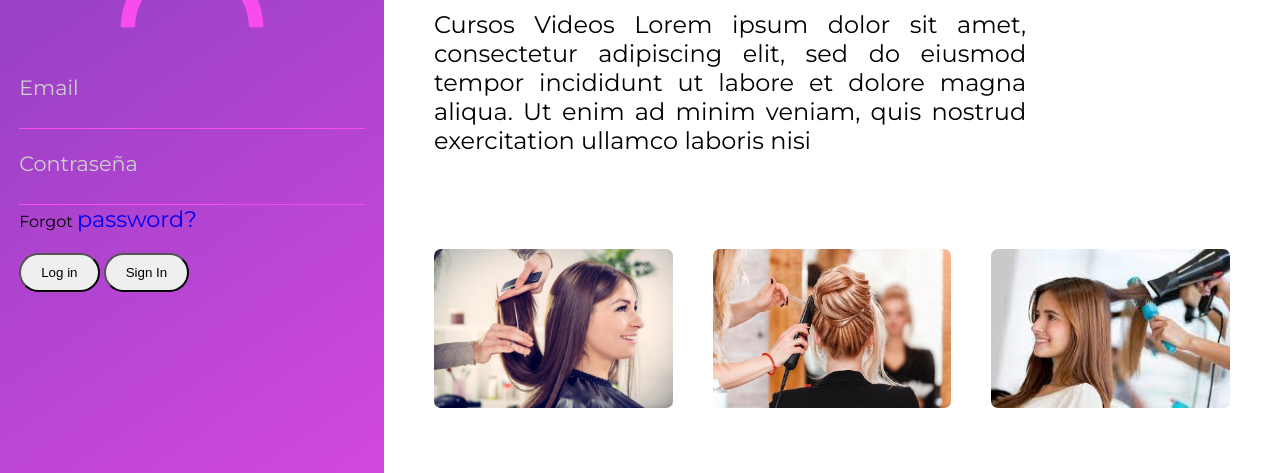
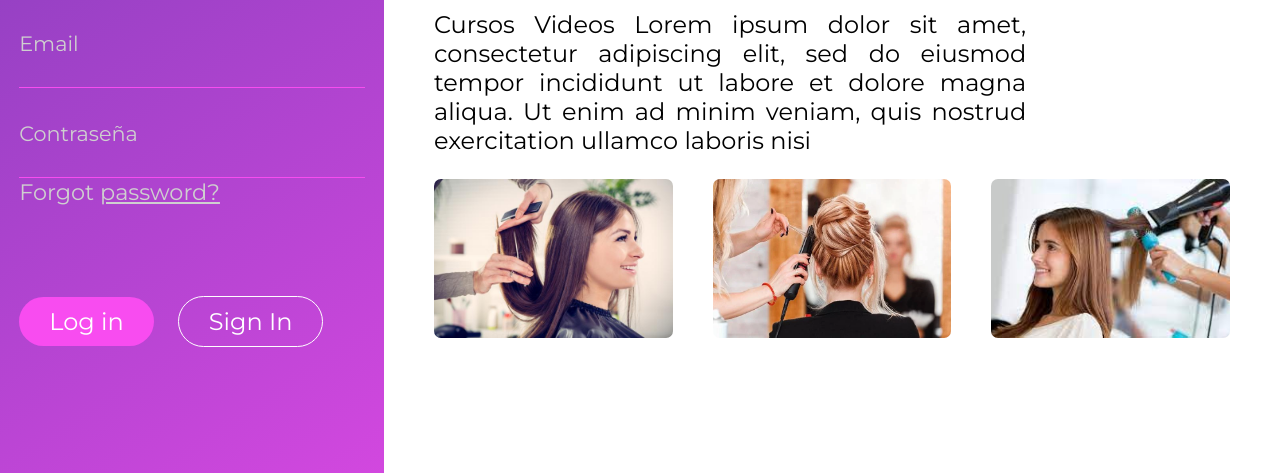
Before and after one commit to Fran55sh/LMS, a plain HTML site: page index.html in a window 1280 px wide. Shown: the part 327-800 px from the top of the page. Drawn offline with Linux system fonts and the light colour scheme.

Commit message:
Estilos pantalla logueo

```diff
--- a/index.html
+++ b/index.html
@@ -1,5 +1,6 @@
 <!DOCTYPE html>
 <html lang="en">
+
 <head>
   <meta charset="UTF-8" />
   <meta http-equiv="X-UA-Compatible" content="IE=edge" />
@@ -10,6 +11,7 @@
   <link rel="stylesheet" href="styles/style.css" />
   <title>Document</title>
 </head>
+
 <body>
   <main>
     <aside class="aside">
@@ -22,24 +24,19 @@
         <div class="form">
           <input type="email" placeholder="Email" name="email" required />
           <div class="line"></div>
-            <input
-              type="password"
-              placeholder="Contraseña"
-              name="psw"
-              required
-              />
+          <input type="password" placeholder="Contraseña" name="psw" required />
           <div class="line"></div>
           <span style="display: block; " class="psw">Forgot <a href="#">password?</a></span>
 
           <div class="signBtn">
-              <button type="submit">Log in</button>
-              <button type="submit">Sign In</button>
+            <button class="login-btn" type="submit">Log in</button>
+            <button class="signin-btn" type="submit">Sign In</button>
           </div>
         </div>
       </form>
     </aside>
 
-      <section>
+    <section class="section">
       <header>
         <nav class="nav">
           <ul>
@@ -51,17 +48,25 @@
       </header>
 
       <section class="contenido">
+
         <h1 class="titulo">Cursos Videos Online</h1>
         <p class="texto-principal">
-            Cursos Videos Lorem ipsum dolor sit amet, consectetur adipiscing elit, sed do eiusmod tempor incididunt ut labore et dolore magna aliqua. Ut enim ad minim veniam, quis nostrud exercitation ullamco laboris nisi
+          Cursos Videos Lorem ipsum dolor sit amet, consectetur adipiscing elit, sed do eiusmod tempor incididunt ut
+          labore et dolore magna aliqua. Ut enim ad minim veniam, quis nostrud exercitation ullamco laboris nisi
         </p>
+
         <div class="contenido-imagenes">
-            <img  src="./assets/como_poner_precios_en_una_peluqueria_48499_600.jpg" alt="">
-            <img  src="./assets/530329.webp" alt="">
-            <img  src="./assets/images.jpg" alt="">
+          <img src="./assets/como_poner_precios_en_una_peluqueria_48499_600.jpg" alt="">
+          <img src="./assets/530329.webp" alt="">
+          <img src="./assets/images.jpg" alt="">
         </div>
+
       </section>
+      <footer class="footer" >
+      </footer>
+
     </section>
   </main>
 </body>
+
 </html>
--- a/styles/_aside.scss
+++ b/styles/_aside.scss
@@ -1,4 +1,5 @@
 aside {
+    height: 100vh;
   min-width: 30vw;
   display: flex;
   flex-direction: column;
@@ -22,6 +23,13 @@ aside {
         background-color: transparent;
         border-style: none;
         padding: 30px 0 30px 0;
+        font-family: $primary-font-style;
+        font-size: 1.5rem;
+        color: $input-text-color;
+      }
+
+      &:active{
+        border: none
       }
 
       ::placeholder {
@@ -37,21 +45,39 @@ aside {
       }
 
       .psw{
-          color:$primary-text-color
+        //   color:$primary-text-color
+        color: $input-text-color;
+        font-size: 1.4rem;
         a{
-            font-size: 1.4rem;
-            text-decoration: none;
+            color: $input-text-color;
           }
       }
     }
 
     .signBtn{
-        margin-top: 20px;
+        margin-top: 90px;
+
 
         button{
-            padding: 10px 20px 10px 20px;
-            border-radius: 20px;
+            padding: 10px 30px 10px 30px;
+            border-radius: 30px;
+            color: white;
+            font-family: $primary-font-style;
+            font-size: 1.5rem;
+
+            &:first-child{
+                background-color: $secondary-color;
+                border: none;
+            }
+
+            &:nth-child(2){
+                background-color: transparent;
+                margin-left: 20px;
+                border: solid 1.2px  white;
+            }
         }
+
+
     }
   }
 }
--- a/styles/_login.scss
+++ b/styles/_login.scss
@@ -23,6 +23,9 @@ main {
     }
   }
 
+  .section{
+    position: relative;
+  }
   .contenido {
     display: flex;
     flex-direction: column;
@@ -38,7 +41,6 @@ main {
     .texto-principal {
       width: 70%;
       text-align: justify;
-      padding-bottom: 70px;
       font-size: 1.5rem;
     }
 
@@ -55,4 +57,6 @@ main {
       }
     }
   }
+
+
 }
```
Also changed, not shown: assets/Untitled.svg (added), assets/VectorPng.png (added), assets/VectorSvg.svg (added), assets/Vector_1.svg (added), assets/wave.svg (added), styles/style.css, 1 other file. Lines whose indentation alone changed are shown as unchanged.
